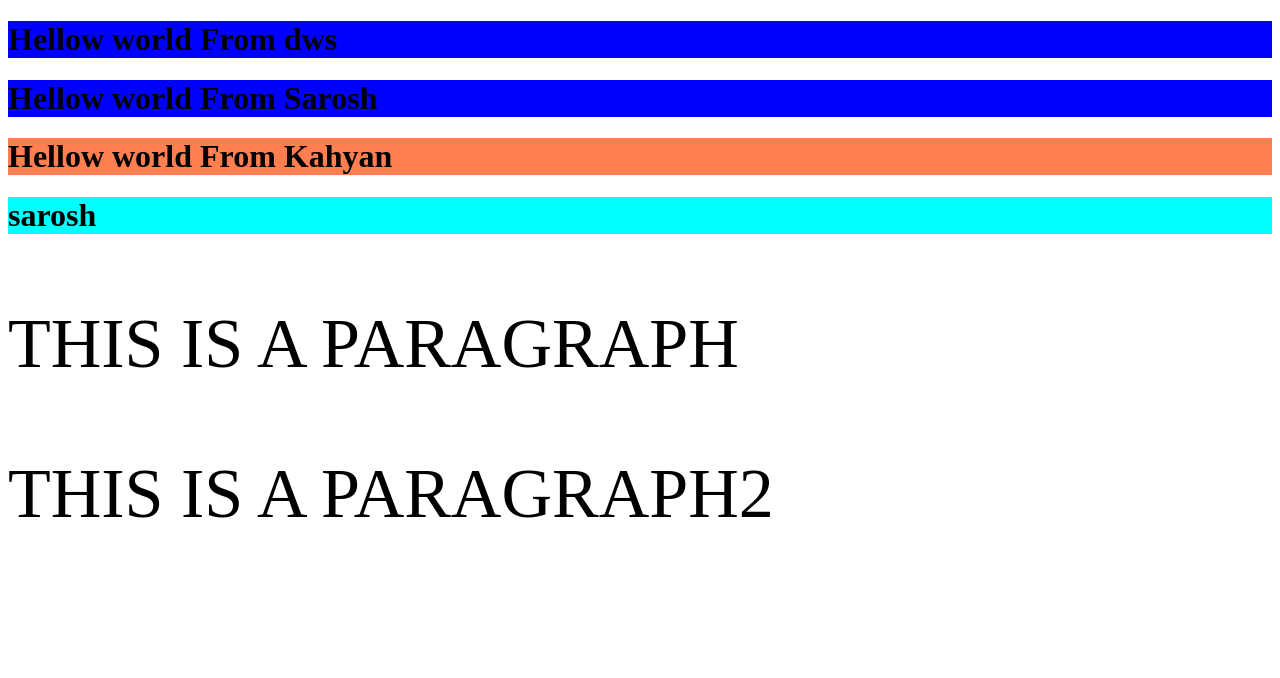
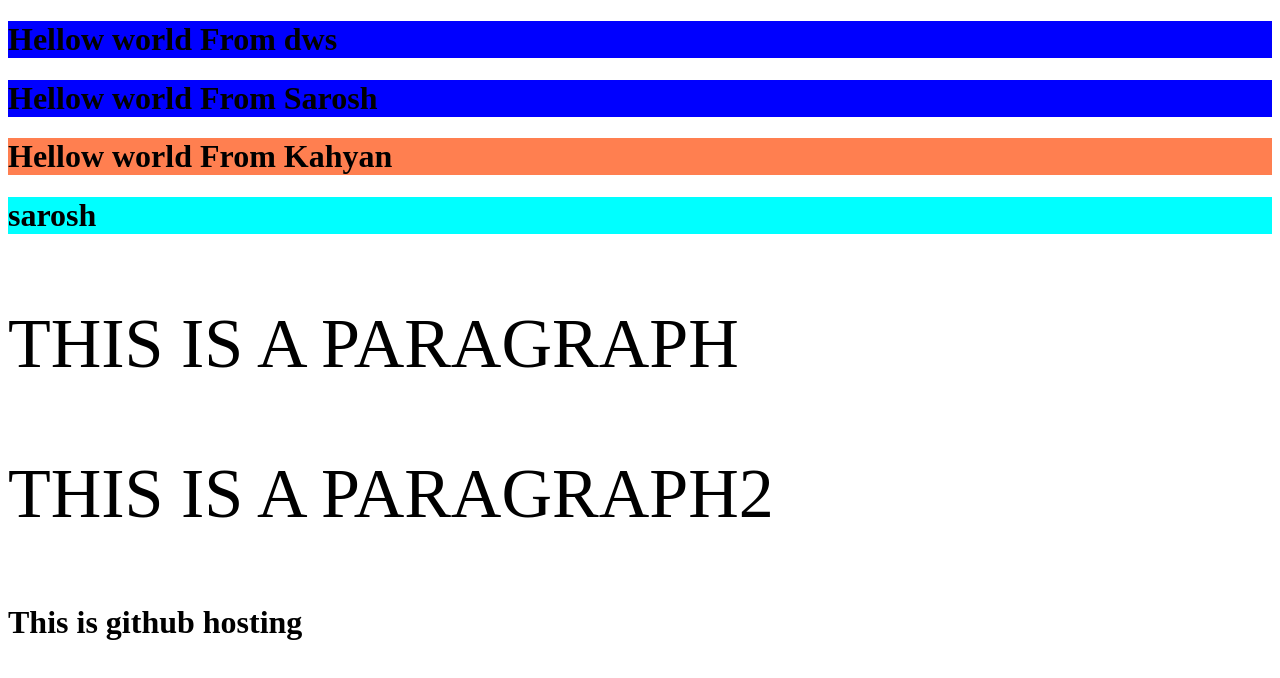
Before and after one commit to SaroshAhmed22/Class5, a plain HTML site: page index.html in a window 1280 px wide. Drawn offline with Linux system fonts and the light colour scheme.

Commit message:
Update index.html

```diff
--- a/index.html
+++ b/index.html
@@ -16,6 +16,7 @@
     <h1 id="my_heading">sarosh</h1>
     <p class="para">This is a paragraph</p>
     <p class="para">This is a paragraph2</p>
+    <h1>This is github hosting</h1>
 
 
 </body>
```
